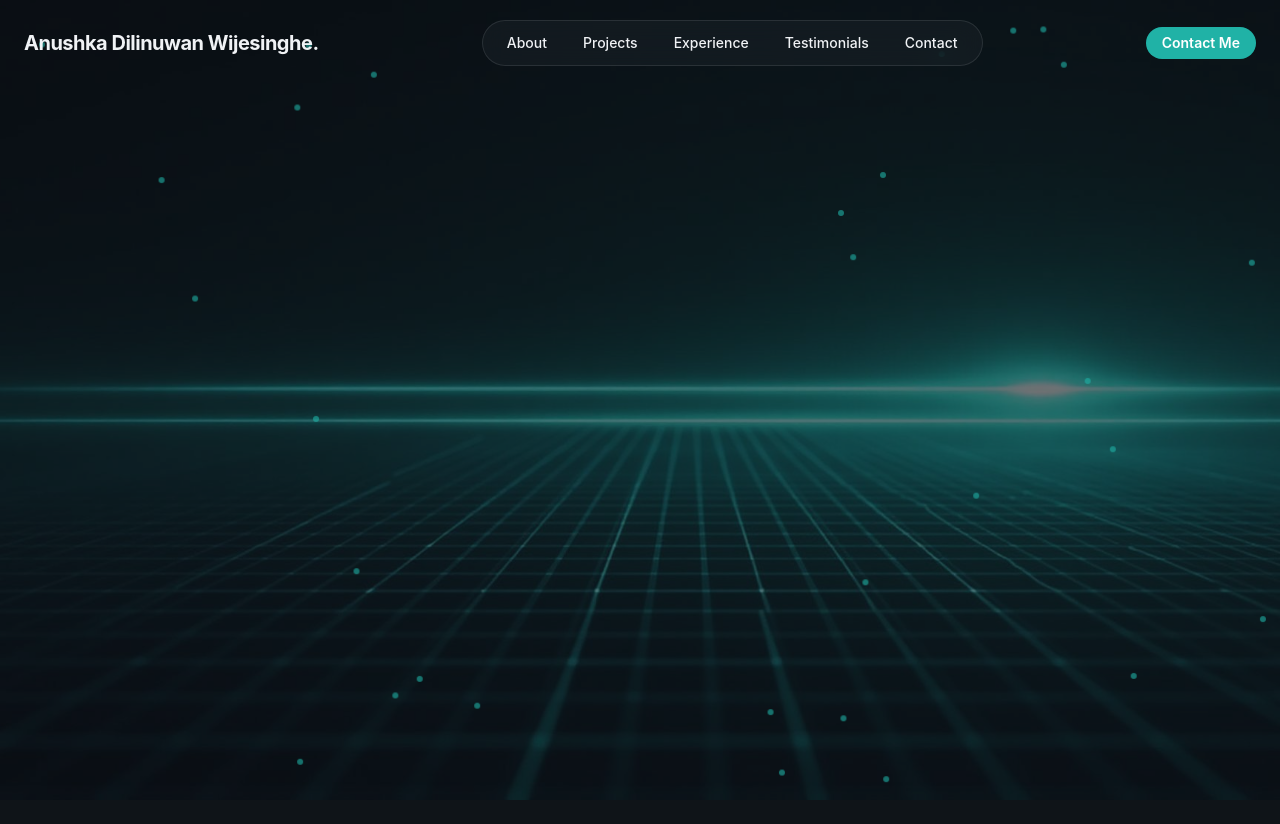
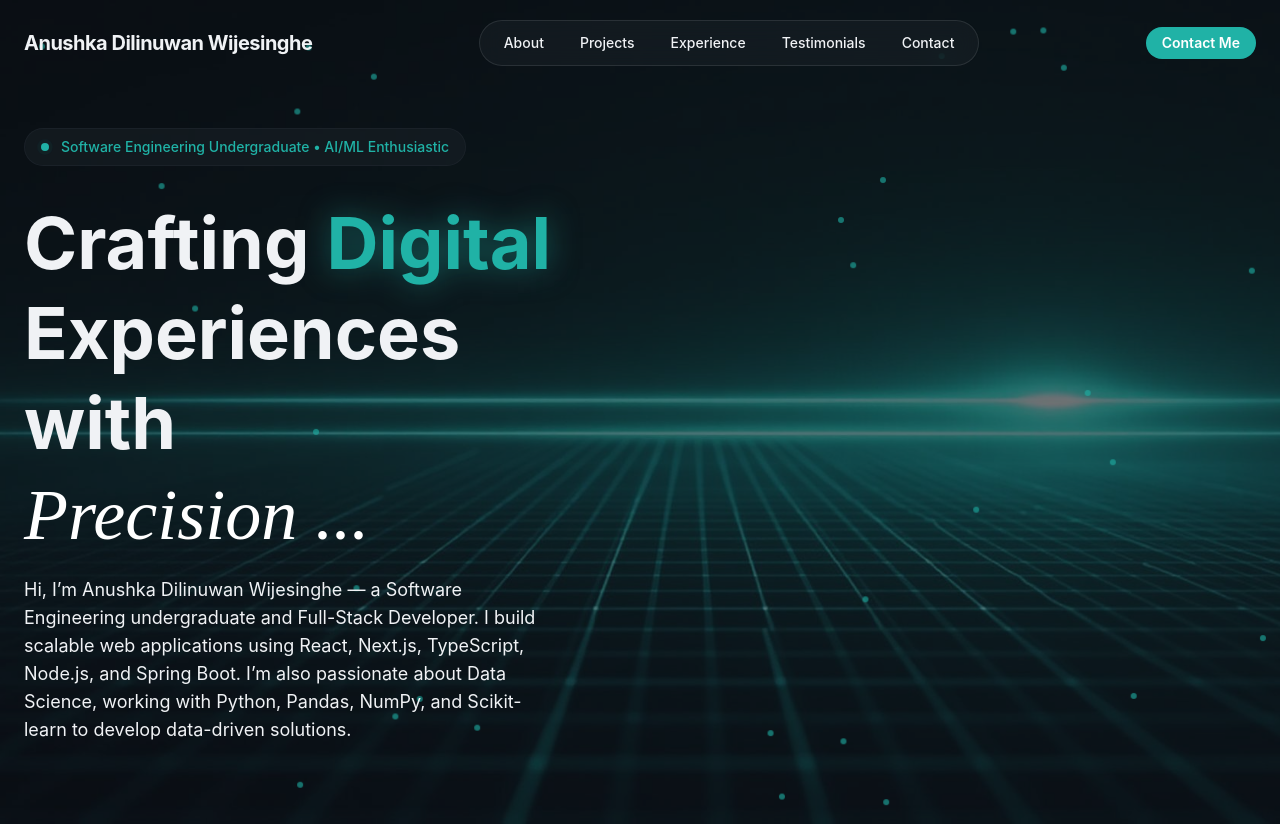
Before and after one commit to WijAnushka02/Anushka_Portfolio, a React (Vite) app: page / in a window 1280 px wide. Before the commit the page ends 800 px from the top, so only its background shows below. Built offline with nearby package versions, Linux system fonts and the light colour scheme.

Commit message:
Update hero secion - Inteo about me, technologies I know

```diff
--- a/src/layout/Navbar.jsx
+++ b/src/layout/Navbar.jsx
@@ -19,7 +19,7 @@ export const Navbar = () => {
             <nav className="container mx-auto px-6 flex items-center justify-between">
                 <a href="#"
                     className="text-xl font-bold tracking-tight transition-colors hover:text-[#20b2a6]">
-                    Anushka Dilinuwan Wijesinghe<span className="text-primary">.</span>
+                    Anushka Dilinuwan Wijesinghe<span className="text-primary"> </span>
                 </a>
 
                 {/* Desktop Nav (Unchanged) */}
--- a/src/sections/Hero.jsx
+++ b/src/sections/Hero.jsx
@@ -31,6 +31,49 @@ export const Hero = () => {
                 ))}
             </div>
 
+            {/* Content */}
+            <div className="container mx-auto px-6 pt-32 pb-20 relative z-10">
+                <div className="grid lg:grid-cols-2 gap-12 items-center">
+                    {/* Left Column - Text Content */}
+                    <div className="space-y-8">
+                        <div className="animate-fade-in">
+                            <span className="inline-flex items-center gap-3 px-4 py-2 rounded-full glass text-sm font-medium text-[#20b2a6]">
+                                {/* The Dot Container */}
+                                <span className="relative flex h-2 w-2">
+                                    {/* The Ripple Effect */}
+                                    <span className="animate-ping absolute inline-flex h-full w-full rounded-full bg-[#20b2a6] opacity-75"></span>
+                                    {/* The Solid Center Dot */}
+                                    <span className="relative inline-flex rounded-full h-2 w-2 bg-[#20b2a6]"></span>
+                                </span>
+                                Software Engineering Undergraduate • AI/ML Enthusiastic
+                            </span>
+                        </div>
+
+                        {/*Headline*/}
+                        <div className="space-y-4">
+                            <h1 className="text-5xl md:text-6xl lg:text-7xl font-bold leading-tight animate-fade-in animation-delay-100">
+                                Crafting{' '}
+                                <span className="text-[#20b2a6] drop-shadow-[0_0_15px_rgba(32,178,166,0.5)]">
+                                    Digital
+                                </span>
+                                <br />
+                                Experiences with
+                                <br />
+                                <span className="font-serif italic font-normal text-white">
+                                    Precision ...
+                                </span>
+                            </h1>
+                            <p className="text-lg text-muted-foreground max-w-lg animate-fade-in animation-delay-200">
+                                Hi, I’m Anushka Dilinuwan Wijesinghe — a Software Engineering undergraduate and Full-Stack Developer. I build scalable web applications using React, Next.js, TypeScript, Node.js, and Spring Boot.
+                                I’m also passionate about Data Science, working with Python, Pandas, NumPy, and Scikit-learn to develop data-driven solutions.
+
+                            </p>
+                        </div>
+                    </div>
+                    {/* Right Column - Profile Image */}
+                </div>
+            </div>
+
 
         </section>
     );
```
